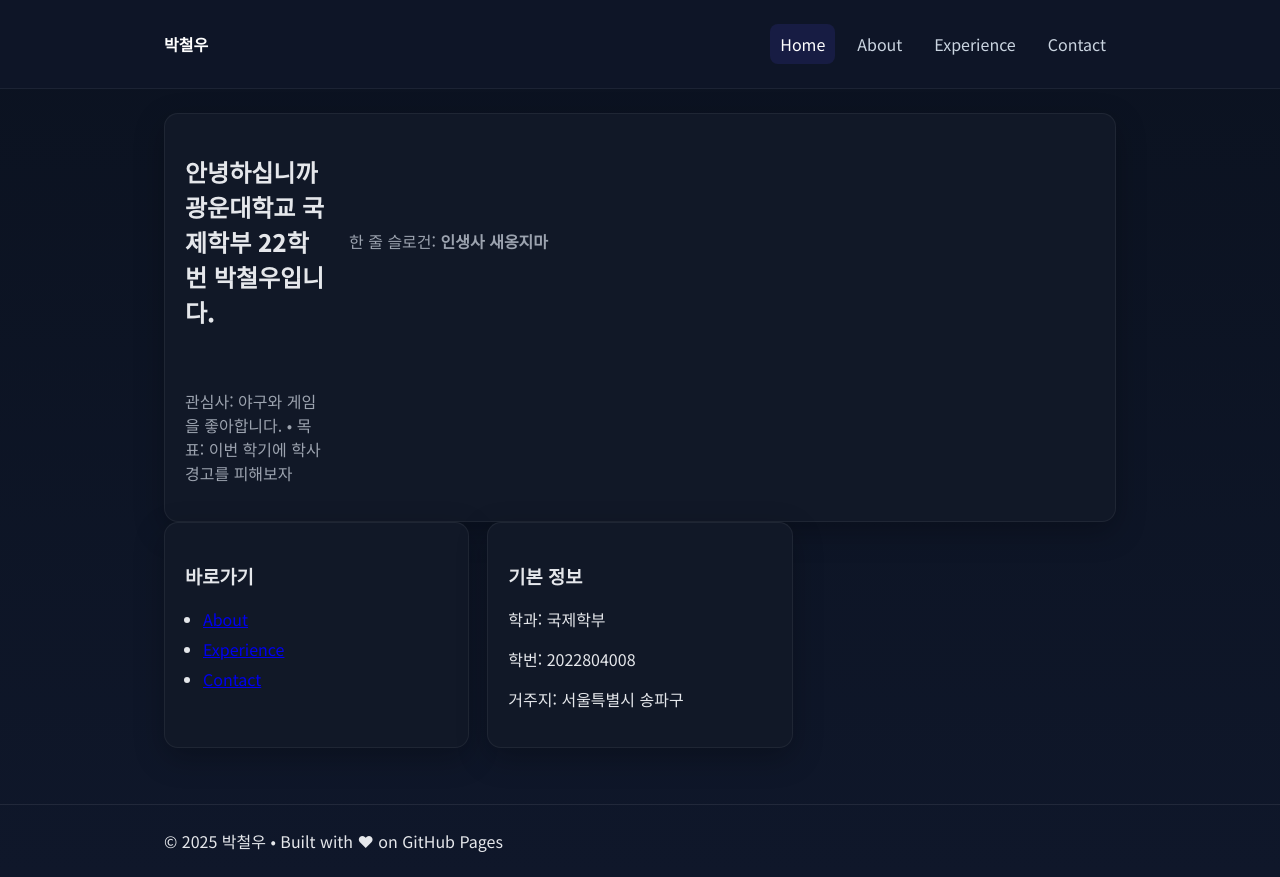
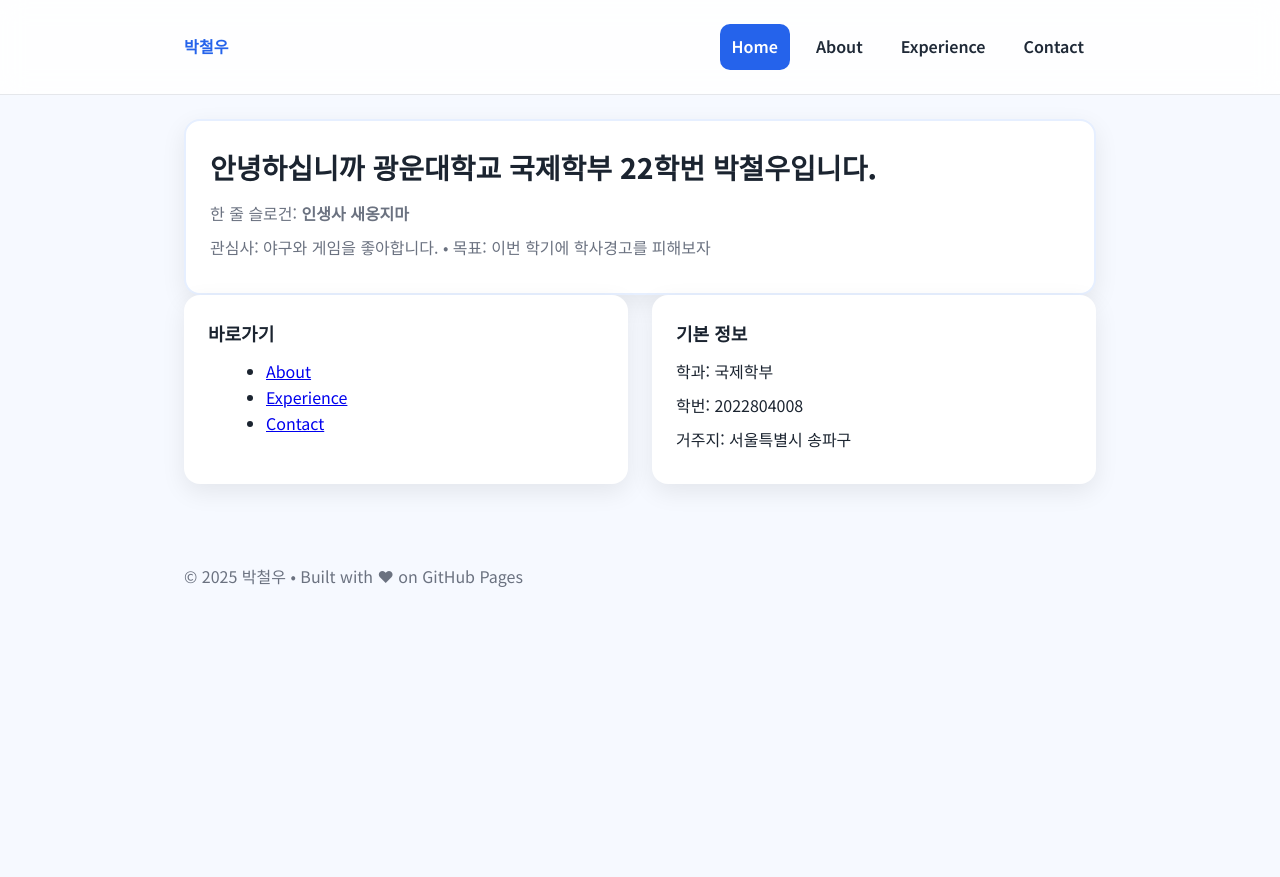
Before and after one commit to cwpark1011-bit/my-page-test, a plain HTML site: page index.html in a window 1280 px wide. After the commit the page ends 800 px from the top, so only its background shows below. Drawn offline with Linux system fonts and the light colour scheme.

Commit message:
Update style.css

```diff
--- a/style.css
+++ b/style.css
@@ -1,70 +1,86 @@
-/* Google Font */
-@import url('https://fonts.googleapis.com/css2?family=Noto+Sans+KR:wght@300;400;600;800&display=swap');
-
 :root{
-  --bg:#0f172a;
-  --card:#111827;
-  --text:#e5e7eb;
-  --muted:#9ca3af;
-  --brand:#4f46e5;
-  --brand-ghost:rgba(79,70,229,.15);
+  --bg:#f6f9ff;          /* 밝은 배경 */
+  --card:#ffffff;        /* 카드(섹션) */
+  --text:#1b2430;        /* 본문 글자 */
+  --muted:#6b7280;       /* 보조 글자 */
+  --primary:#2563eb;     /* 파랑 포인트 */
+  --primary-weak:#e6efff;/* 옅은 파랑 배경 */
+  --shadow:0 8px 24px rgba(0,0,0,.08);
+  --radius:16px;
 }
 
 *{box-sizing:border-box}
 html,body{margin:0;padding:0}
 body{
-  font-family:'Noto Sans KR',system-ui,-apple-system,Segoe UI,Roboto,Arial,Apple SD Gothic Neo,'Malgun Gothic',sans-serif;
+  font-family:"Noto Sans KR", system-ui, -apple-system, Segoe UI, Roboto, Arial, sans-serif;
+  background:var(--bg);
   color:var(--text);
-  background:linear-gradient(180deg,#0b1220, #0f172a);
+  line-height:1.6;
 }
 
-.container{max-width:1000px;margin:0 auto;padding:24px}
-.small{font-size:.9rem;color:var(--muted)}
+/* 공통 레이아웃 */
+.container{max-width:960px;margin:0 auto;padding:24px}
+.card{
+  background:var(--card);
+  border-radius:var(--radius);
+  box-shadow:var(--shadow);
+  padding:24px;
+}
+.grid{
+  display:grid;
+  gap:24px;
+  grid-template-columns:repeat(auto-fit,minmax(260px,1fr));
+}
+h1,h2,h3{margin:0 0 12px}
+h1{font-size:28px;font-weight:800}
+h3{font-size:18px;font-weight:700}
+p{margin:8px 0}
 .muted{color:var(--muted)}
+ul{margin:8px 0 0 18px}
 
+/* 헤더/네비 */
 .site-header{
-  position:sticky; top:0; z-index:10;
-  background:rgba(15,23,42,.8); backdrop-filter: blur(8px);
-  border-bottom:1px solid rgba(255,255,255,.06);
+  position:sticky; top:0; z-index:1000;
+  background:rgba(255,255,255,.85);
+  backdrop-filter:saturate(180%) blur(12px);
+  border-bottom:1px solid #e5e7eb;
 }
-.nav-wrap{display:flex;align-items:center;gap:16px}
-.brand{font-weight:800;text-decoration:none;color:#fff}
-.menu-btn{margin-left:auto;display:none;background:transparent;border:1px solid rgba(255,255,255,.2);color:#fff;border-radius:8px;padding:6px 10px}
-.nav{margin-left:auto;display:flex;gap:12px;flex-wrap:wrap}
-.nav a{color:#cbd5e1;text-decoration:none;padding:8px 10px;border-radius:8px}
-.nav a.active,.nav a:hover{background:var(--brand-ghost);color:#fff}
+.nav-wrap{display:flex;align-items:center;justify-content:space-between}
+.brand{
+  color:var(--primary); text-decoration:none; font-weight:800; letter-spacing:.2px;
+}
+.menu-btn{
+  display:none; border:0; background:var(--primary); color:#fff;
+  padding:8px 10px; border-radius:10px;
+}
+.nav{display:flex; gap:14px; align-items:center}
+.nav a{
+  text-decoration:none; color:#1f2937; font-weight:600; padding:10px 12px; border-radius:10px
+}
+.nav a:hover{background:var(--primary-weak); color:var(--primary)}
+.nav a.active{background:var(--primary); color:#fff}
 
-.hero{display:grid;grid-template-columns:140px 1fr;gap:24px;align-items:center}
-.avatar{width:140px;height:140px;object-fit:cover;border-radius:16px;border:3px solid var(--brand)}
+/* 히어로 */
+.hero{border:2px solid var(--primary-weak)}
 
-.grid{display:grid;grid-template-columns:repeat(3,1fr);gap:18px}
-.card{
-  background:var(--card); border:1px solid rgba(255,255,255,.06);
-  padding:20px; border-radius:14px; box-shadow:0 10px 30px rgb(0 0 0 / .25);
+/* 타임라인 */
+.timeline{list-style:none;padding:0;margin:0}
+.timeline li{display:grid;grid-template-columns:110px 1fr;gap:14px;margin:14px 0}
+.timeline .time{color:var(--muted);font-size:14px}
+.timeline .content{background:#fff;border-radius:12px;box-shadow:var(--shadow);padding:14px}
+
+/* 연락처 */
+.contact-list{list-style:none;margin:0;padding:0}
+.contact-list li{margin:8px 0}
+.contact-list a{color:var(--primary);text-decoration:none}
+.contact-list a:hover{text-decoration:underline}
+
+/* 푸터 */
+.site-footer{padding:32px 0;color:var(--muted);text-align:left}
+
+/* 반응형 메뉴 */
+@media (max-width:760px){
+  .menu-btn{display:inline-block}
+  .nav{display:none;flex-direction:column;align-items:flex-start;background:#fff;position:absolute;right:16px;top:60px;padding:12px;box-shadow:var(--shadow);border-radius:12px}
+  .nav.show{display:flex}
 }
-.btn-row{display:flex;gap:10px;margin-top:12px}
-.btn{display:inline-block;padding:10px 14px;background:var(--brand);color:white;text-decoration:none;border-radius:10px}
-.btn.ghost{background:var(--brand-ghost);color:#fff}
-.btn.small{padding:8px 12px;font-size:.9rem}
-
-.bullets{padding-left:18px;margin:0}
-.bullets li{margin:6px 0}
-
-.timeline{list-style:none;padding-left:0}
-.timeline li{position:relative;padding-left:18px;margin:16px 0}
-.timeline li:before{content:'';position:absolute;left:4px;top:8px;width:6px;height:6px;background:var(--brand);border-radius:50%}
-
-.site-footer{border-top:1px solid rgba(255,255,255,.08);margin-top:32px}
-/* Responsive */
-@media (max-width: 800px){
-  .grid{grid-template-columns:1fr 1fr}
-  .hero{grid-template-columns:1fr; text-align:center}
-  .avatar{margin:0 auto}
-}
-@media (max-width: 580px){
-  .grid{grid-template-columns:1fr}
-  .menu-btn{display:inline-block}
-  .nav{display:none;flex-direction:column;width:100%}
-  .nav.open{display:flex}
-  .nav a{padding:12px}
-}
```
